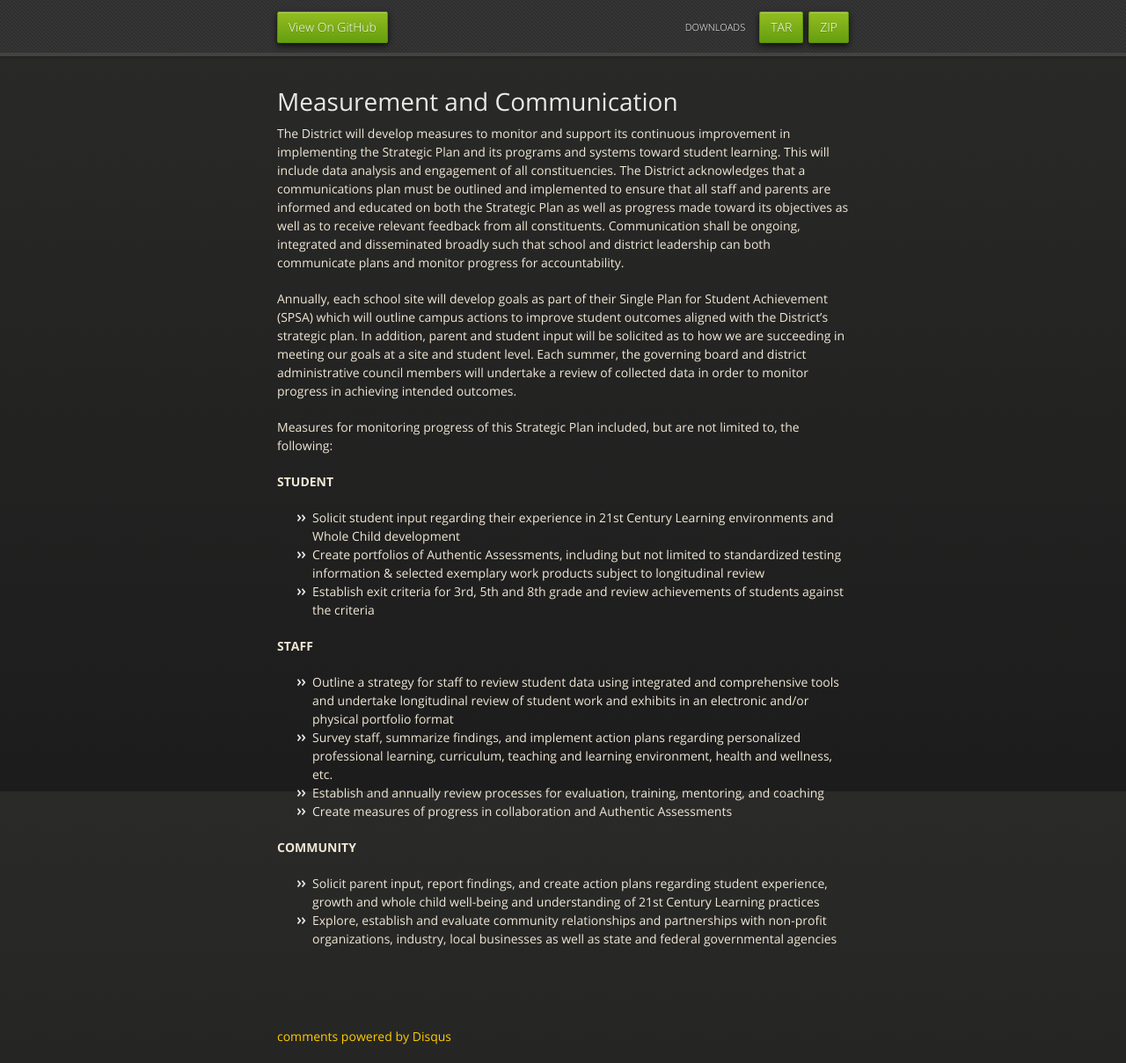
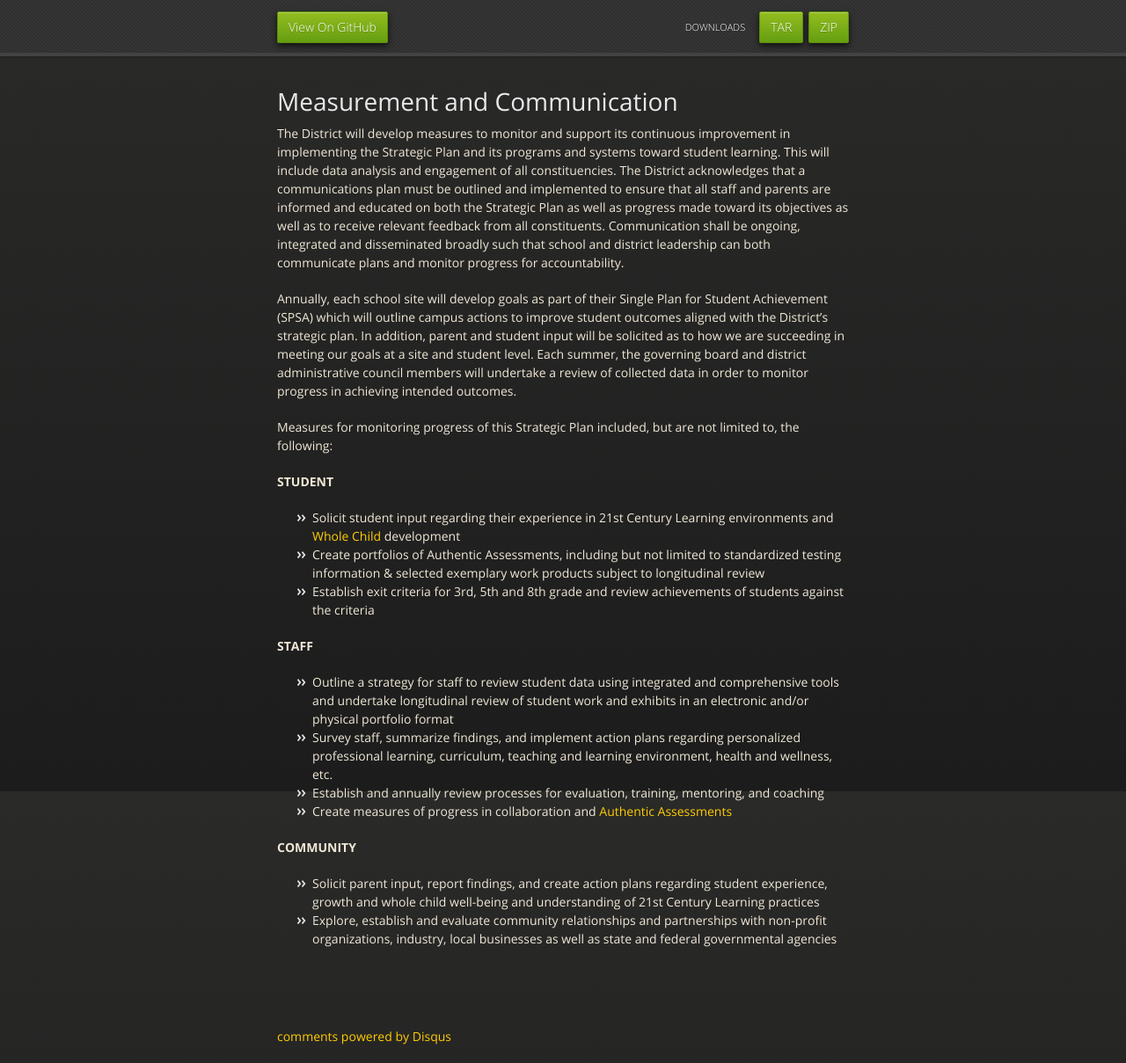
Before and after one commit to christopherritter/sccs-strategic-plan, a Jekyll site: the page built from measurement.md, in a window 1280 px wide and 1209 px high. Shown: the whole window at 88% size. Built offline with Jekyll 4.4.1, drawn with Linux system fonts in a browser that asks for light colours; nearby versions of some CDN libraries; Markdown is read by kramdown in place of the engine named in the settings; comment, search, counter and statistics services are not loaded; part of the change alters nothing that is shown.

```diff
--- a/measurement.md
+++ b/measurement.md
@@ -29,8 +29,9 @@ Measures for monitoring progress of this Strategic Plan included, but are not
 limited to, the following:
 
 **STUDENT**
+
 * Solicit student input regarding their experience in 21st Century Learning
-environments and Whole Child development
+environments and [Whole Child](http://www.wholechildeducation.org/about) development
 * Create portfolios of Authentic Assessments, including but not limited to
 standardized testing information & selected exemplary work products
 subject to longitudinal review
@@ -38,6 +39,7 @@ subject to longitudinal review
 students against the criteria
 
 **STAFF**
+
 * Outline a strategy for staff to review student data using integrated and
 comprehensive tools and undertake longitudinal review of student work
 and exhibits in an electronic and/or physical portfolio format
@@ -46,9 +48,10 @@ personalized professional learning, curriculum, teaching and learning
 environment, health and wellness, etc.
 * Establish and annually review processes for evaluation, training,
 mentoring, and coaching
-* Create measures of progress in collaboration and Authentic Assessments
+* Create measures of progress in collaboration and [Authentic Assessments](http://jfmueller.faculty.noctrl.edu/toolbox/whatisit.htm)
 
 **COMMUNITY**
+
 * Solicit parent input, report findings, and create action plans regarding
 student experience, growth and whole child well-being and understanding
 of 21st Century Learning practices
```
